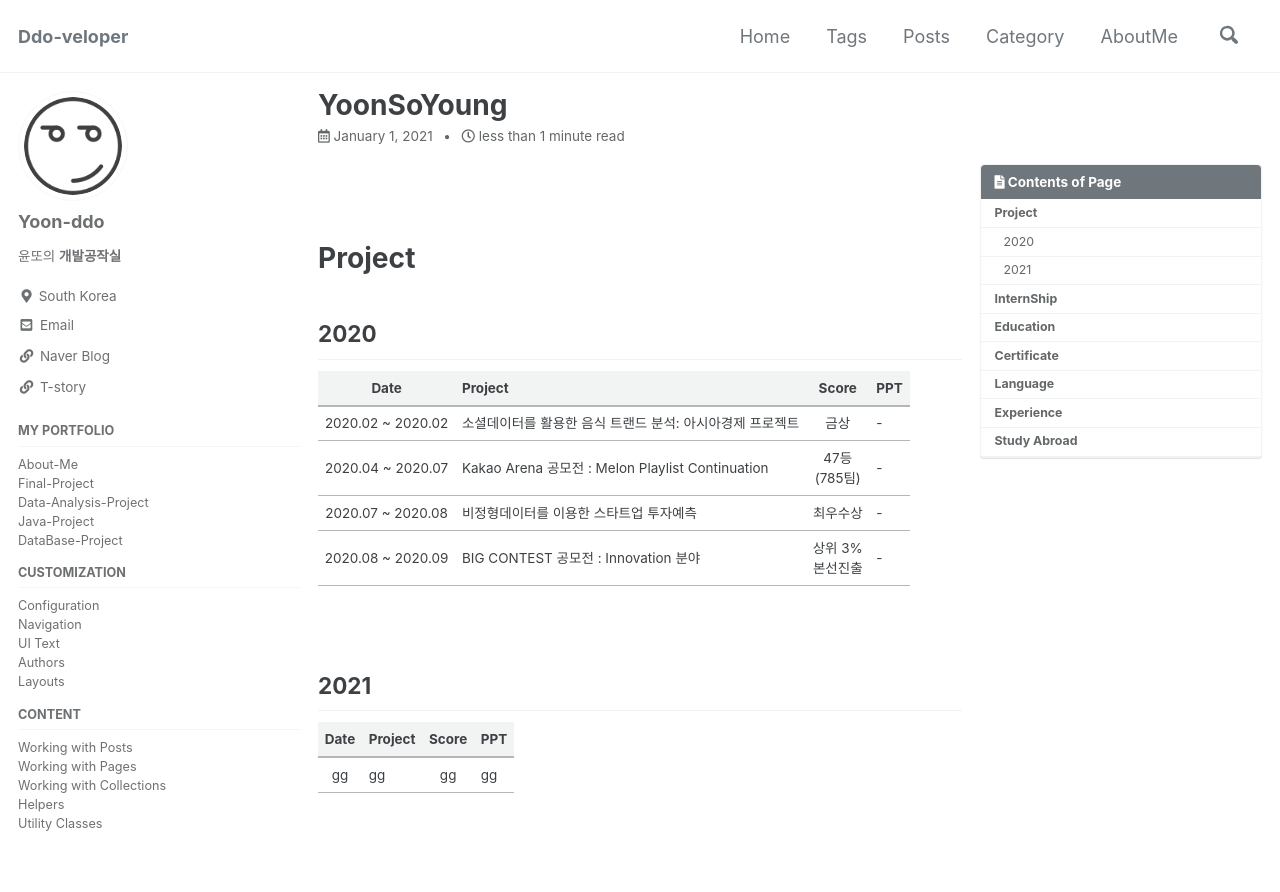
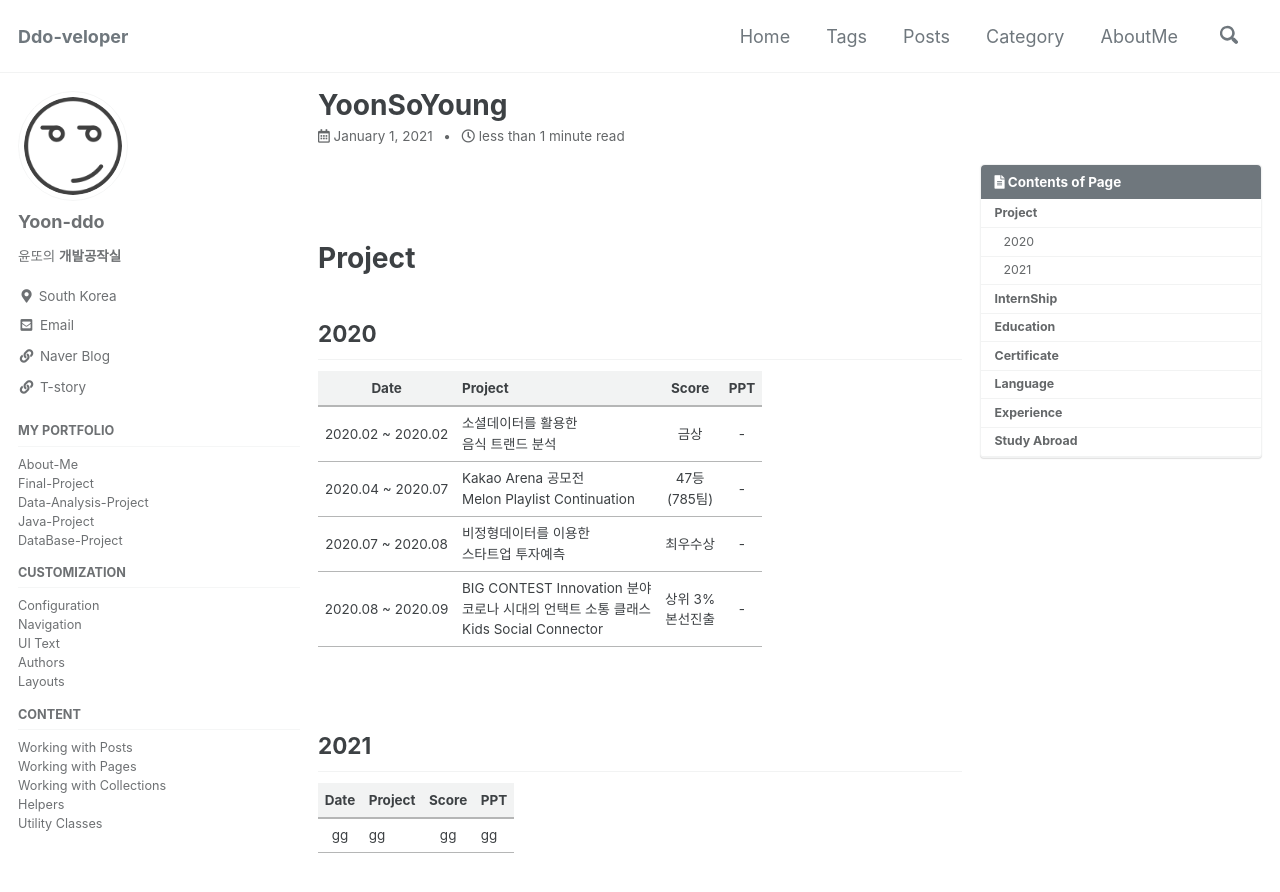
Before and after one commit to Yoon-ddo/Yoon-ddo.github.io, a Jekyll site: the page built from _posts/2021-01-01-YoonSoYoung.md, in a window 1280 px wide and 900 px high. Shown: the top 892 px of the window. Built offline with Jekyll 4.4.1, drawn with Linux system fonts in a browser that asks for light colours; cached includes are drawn as plain includes.

Commit message:
Update 2021-01-01-YoonSoYoung.md

```diff
--- a/_posts/2021-01-01-YoonSoYoung.md
+++ b/_posts/2021-01-01-YoonSoYoung.md
@@ -16,11 +16,11 @@ tags:
 ## 2020
 
 | Date | Project | Score | PPT |
-|:---:|---|:---:|---|
-| 2020.02 ~ 2020.02 | 소셜데이터를 활용한 음식 트랜드 분석: 아시아경제 프로젝트 | 금상 | - |
-| 2020.04 ~ 2020.07 | Kakao Arena 공모전 : Melon Playlist Continuation | 47등<br>(785팀) | - |
-| 2020.07 ~ 2020.08 | 비정형데이터를 이용한 스타트업 투자예측 | 최우수상 | - |
-| 2020.08 ~ 2020.09 | BIG CONTEST 공모전 : Innovation 분야 | 상위 3%<br>본선진출 | - |
+|:---:|---|:---:|:---:|
+| 2020.02 ~ 2020.02 | 소셜데이터를 활용한<br>음식 트랜드 분석 | 금상 | - |
+| 2020.04 ~ 2020.07 | Kakao Arena 공모전<br>Melon Playlist Continuation | 47등<br>(785팀) | - |
+| 2020.07 ~ 2020.08 | 비정형데이터를 이용한<br>스타트업 투자예측 | 최우수상 | - |
+| 2020.08 ~ 2020.09 | BIG CONTEST Innovation 분야<br>코로나 시대의 언택트 소통 클래스<br>Kids Social Connector | 상위 3%<br>본선진출 | - |
 
 <br>
 
```
